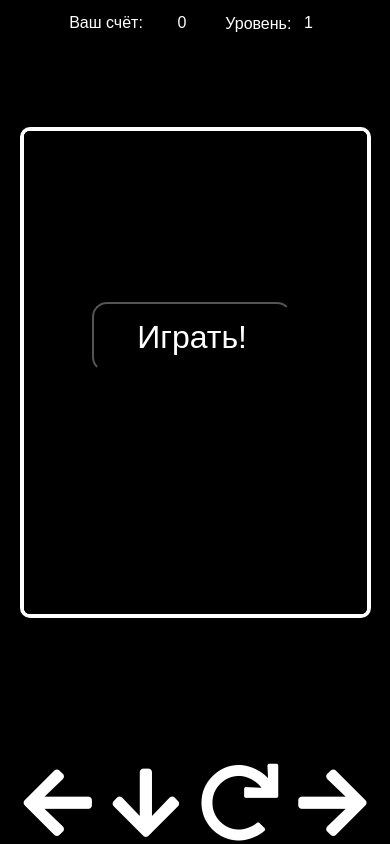
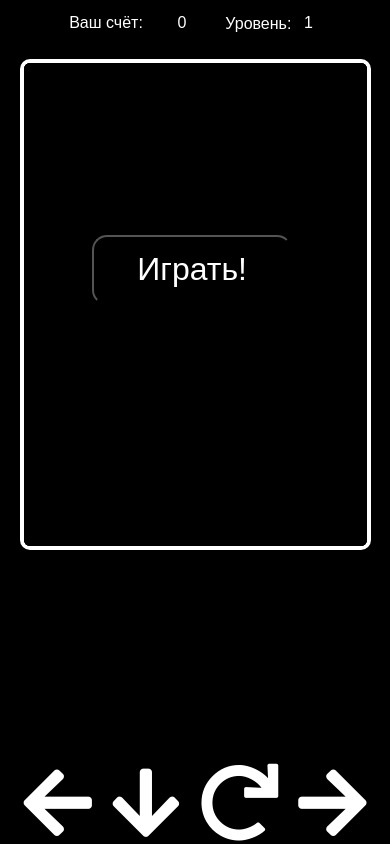
Before and after one commit to zloit/tetris, a plain HTML site: page index.html in a window 390 px wide. Drawn offline with Linux system fonts and the light colour scheme.

Commit message:
Add files via upload

```diff
--- a/style.css
+++ b/style.css
@@ -116,7 +116,7 @@ li {
 
 @media screen and (max-width: 425px) {
     .main {
-        margin: 15vh 5vw;
+        margin: 7vh 5vw;
         width: 90vw;
         height: 126vw;
     }
@@ -143,10 +143,11 @@ li {
         height: 162vw;
     }
     .info {
+        position: absolute;
         border: none;
         margin: 1vw 5vw;
         width: 90vw;
-        height: 25vw;
+        height: auto;
     }
 
     .preview {display: none;}
```
